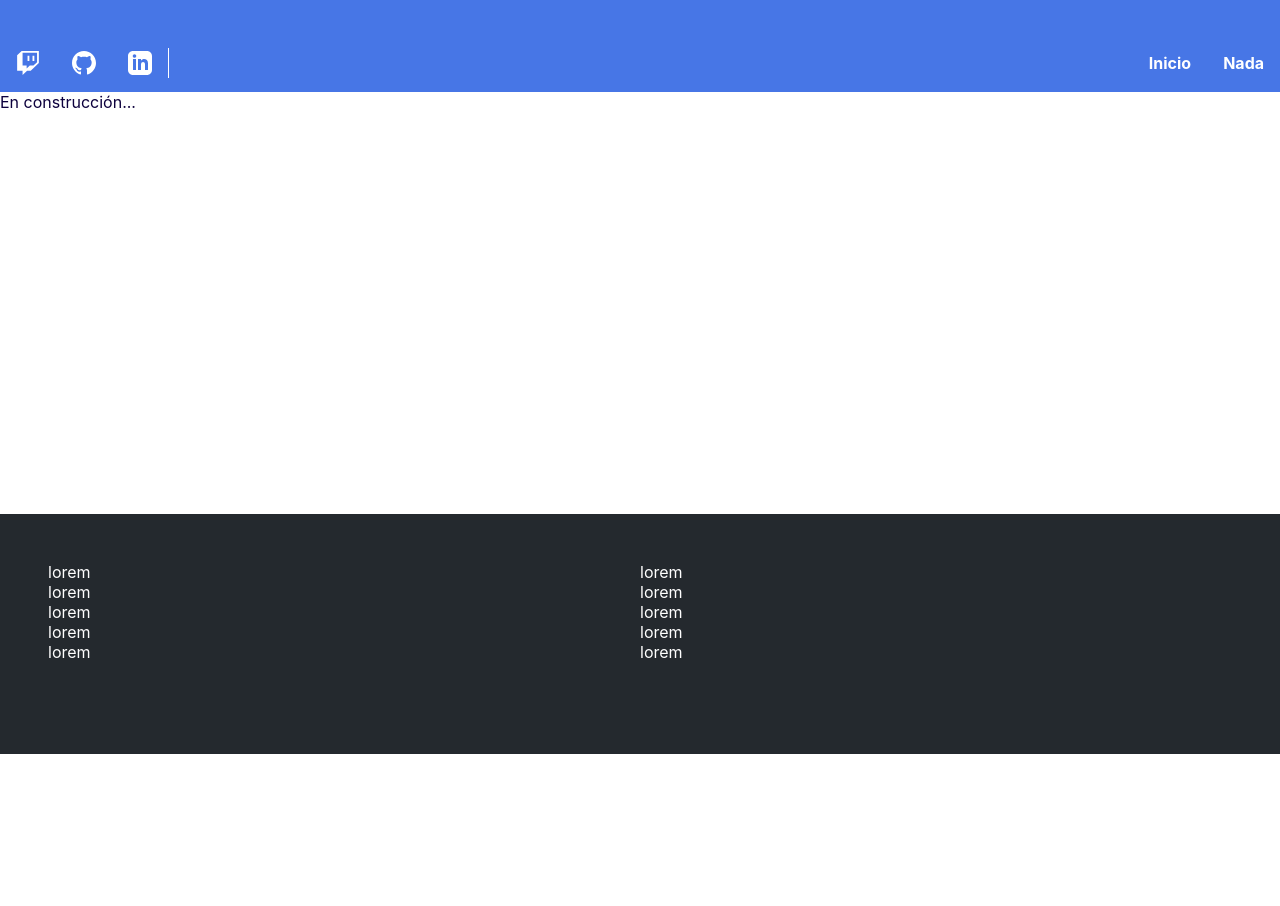
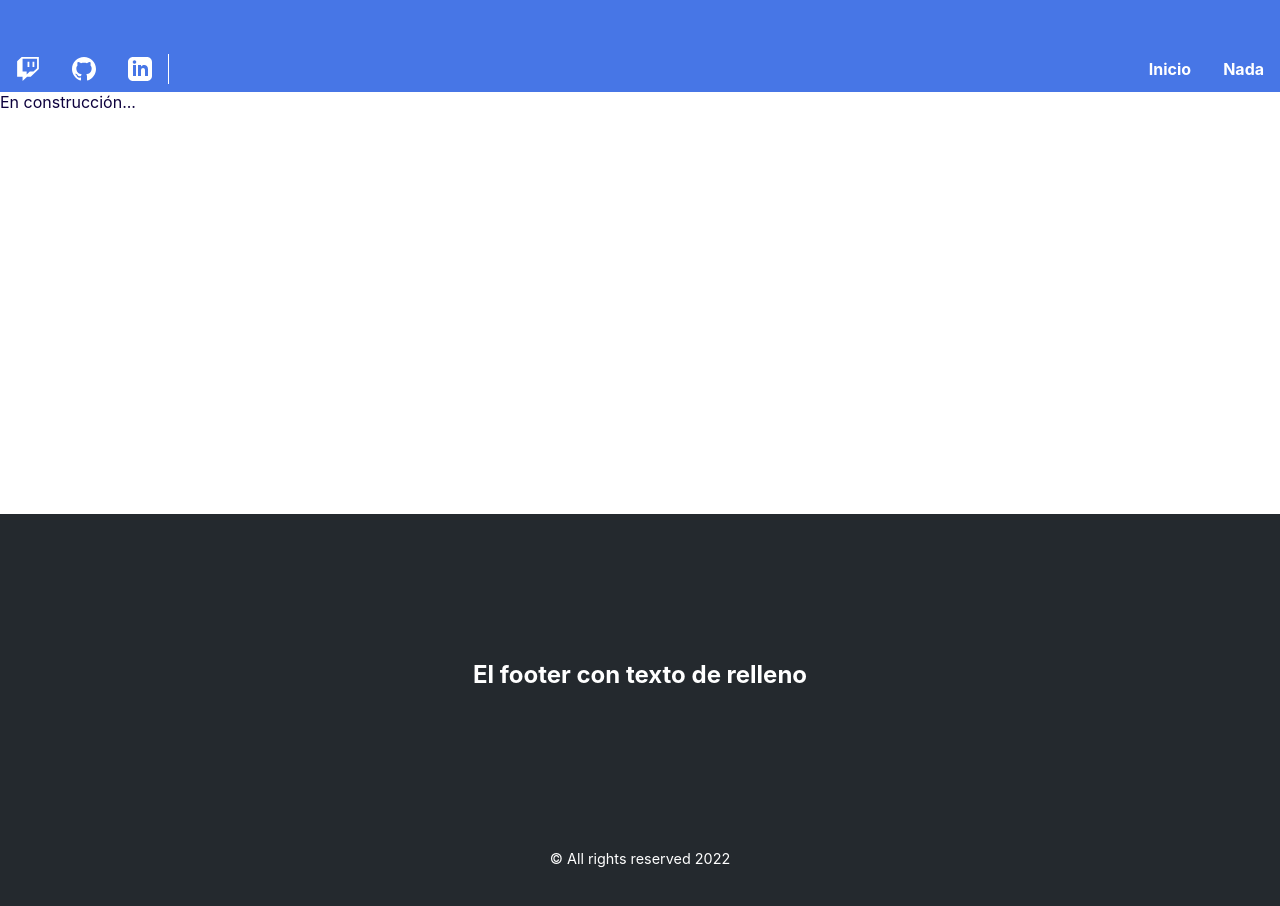
Before and after one commit to shompys/myweb, a Next.js app: page /prueba in a window 1280 px wide. Shown: the top 906 px of the page. Before the commit the page ends 800 px from the top, so only its background shows below. Built offline with nearby package versions, Linux system fonts and the light colour scheme.

Commit message:
edit Footer and repair bug styles

```diff
--- a/src/components/Footer/index.module.css
+++ b/src/components/Footer/index.module.css
@@ -1,10 +1,27 @@
 .footer{
-    height: 30vh;
     background: var(--color-github);
+}
+.section1, .section2{
     display: grid;
-    grid-template-columns: repeat(2, 1fr);
+    justify-self: center;
+}
+.section1{
     padding: 3rem;
+    height: 20rem;
+
 }
-.section1 > ul > li, .section2 > ul > li {
-    color:#fff;
+.section2{
+    padding: 1rem;
+    height: 5rem;
+    text-align: center;
 }
+.section1_h1, .section2_p{
+    color: #fff;
+    text-align: center;
+}
+.section1_h1{
+    margin:auto;
+}
+.section2_p{
+    font-size: .9em;
+}
--- a/src/components/Footer/index.tsx
+++ b/src/components/Footer/index.tsx
@@ -4,22 +4,10 @@ export const Footer = () => {
     return (
         <footer className={styles.footer}>
             <section className={styles.section1}>
-                <ul>
-                    <li>lorem</li>
-                    <li>lorem</li>
-                    <li>lorem</li>
-                    <li>lorem</li>
-                    <li>lorem</li>
-                </ul>
+                <h1 className={styles.section1_h1}>El footer con texto de relleno</h1>
             </section>
             <section className={styles.section2}>
-                <ul>
-                    <li>lorem</li>
-                    <li>lorem</li>
-                    <li>lorem</li>
-                    <li>lorem</li>
-                    <li>lorem</li>
-                </ul>
+                <p className={styles.section2_p}> &copy; All rights reserved 2022</p>
             </section>
         </footer>
     )
--- a/src/components/Header/index.module.css
+++ b/src/components/Header/index.module.css
@@ -6,5 +6,5 @@
     top: 0;
 }
 .div{
-    height: 5vh;
+    height: 2.9rem;
 }
--- a/src/components/Navigation/index.module.css
+++ b/src/components/Navigation/index.module.css
@@ -20,11 +20,7 @@
     transform: scale(1.3);
     transition: all .1s linear
 }
-.ulDesktop{
-    display: flex;
-    align-items: center;
-    gap: 2rem;
-}
+
 .ul{
     gap: 1rem;
     padding: 1rem;
@@ -35,7 +31,7 @@
     right: 0;
     width: 100%;
     z-index: 100;
-    transition: right 1s ease;
+    transition: right .2s ease;
 }
 .ulOff{
     right: 100%;
@@ -62,6 +58,10 @@
         padding: 0;
         border-bottom: none;
     }
+    .li:hover{
+        transform: scale(1.3);
+        transition: transform .1s linear
+    }
 }
 
 @media screen and (min-width: 768px) {
--- a/src/components/Navigation/index.tsx
+++ b/src/components/Navigation/index.tsx
@@ -17,7 +17,7 @@ export const Navigation: FC = () => {
     const handleClick = () => setDisabledList(e => !e);
 
     useEffect(() => {
-
+        // if it is not mobile, always disabled
         if( !isMobile ) setDisabledList(true);
 
     }, [ isMobile ])
```
